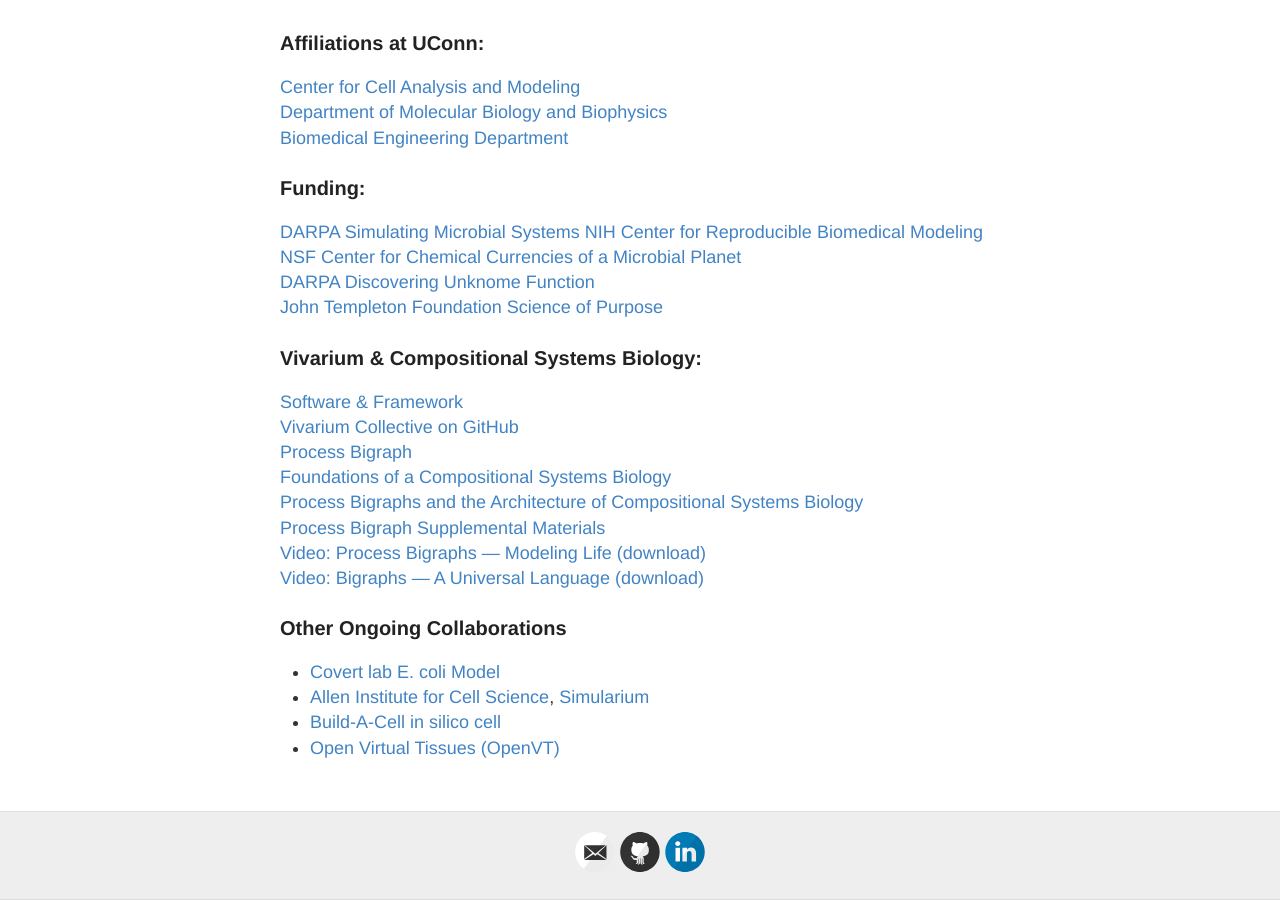
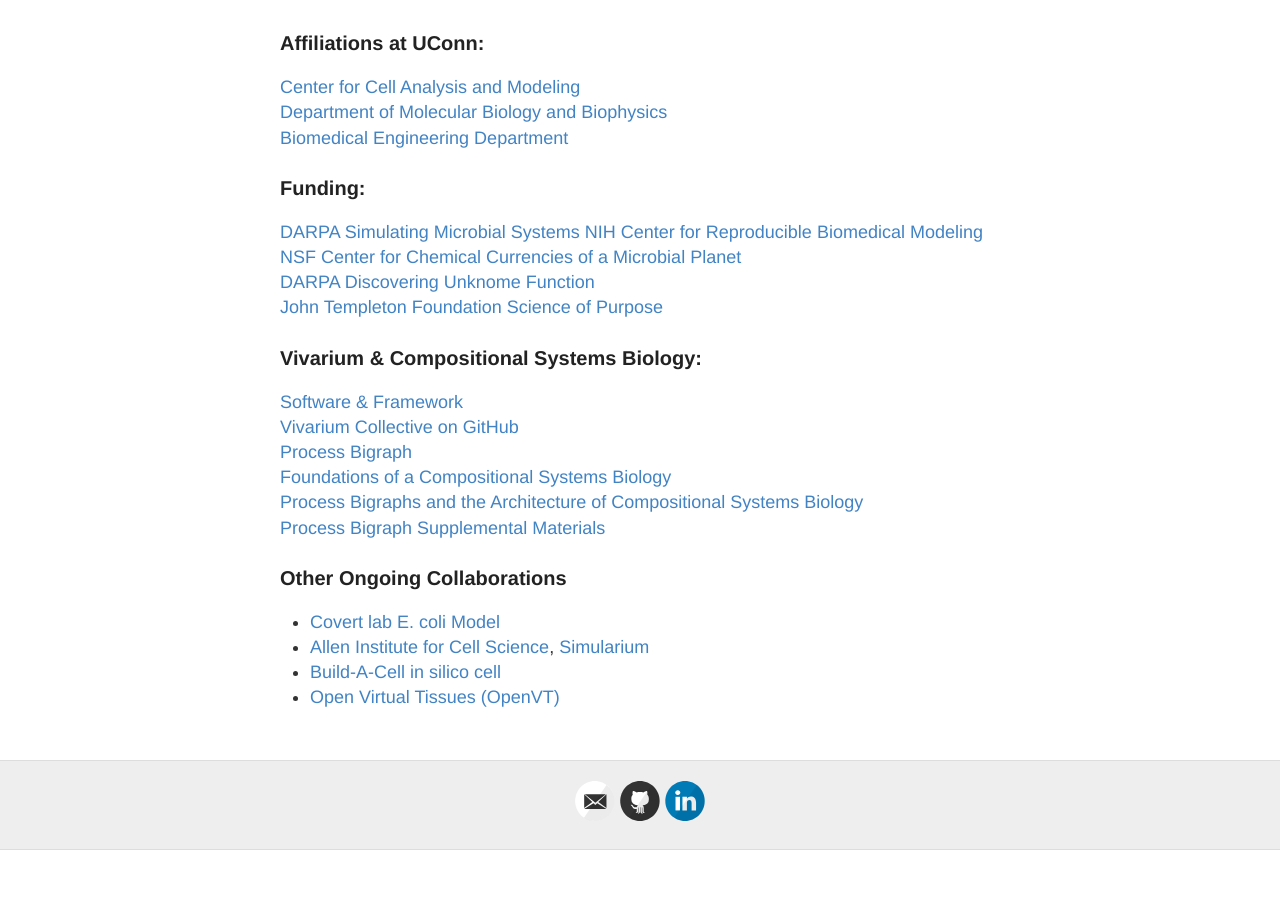
Before and after one commit to eagmon/eagmon.github.io, a Jekyll site: the page built from index.md, in a window 1280 px wide and 900 px high, scrolled down 928 px. Built offline with Jekyll 4.4.1, drawn with Linux system fonts in a browser that asks for light colours; after the commit the page ends 1778 px from its top, so only the background shows below that.

Commit message:
Remove Ryan Spangler LinkedIn link and two front-page video links
Co-Authored-By: Claude Opus 4.8 (1M context) <noreply@anthropic.com>

```diff
--- a/index.md
+++ b/index.md
@@ -46,9 +46,7 @@ layout: default
 [Process Bigraph](https://github.com/vivarium-collective/process-bigraph) \
 [Foundations of a Compositional Systems Biology](https://arxiv.org/abs/2408.00942) \
 [Process Bigraphs and the Architecture of Compositional Systems Biology](https://arxiv.org/abs/2512.23754) \
-[Process Bigraph Supplemental Materials](https://raw.githubusercontent.com/eagmon/eagmon.github.io/master/files/ProcessBigraphSupplement2025.pdf) \
-[Video: Process Bigraphs — Modeling Life (download)](https://raw.githubusercontent.com/eagmon/eagmon.github.io/master/files/ProcessBigraphs_ModelingLife.mp4) \
-[Video: Bigraphs — A Universal Language (download)](https://raw.githubusercontent.com/eagmon/eagmon.github.io/master/files/Bigraphs_UniversalLanguage.mp4)
+[Process Bigraph Supplemental Materials](https://raw.githubusercontent.com/eagmon/eagmon.github.io/master/files/ProcessBigraphSupplement2025.pdf)
 
 ### Other Ongoing Collaborations
 - [Covert lab E. coli Model](https://www.covert.stanford.edu)
```
Also changed, not shown: people.md (+1 -1 lines).
